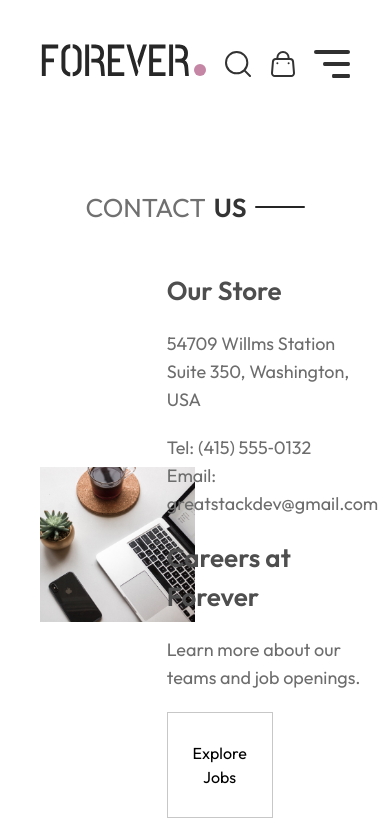
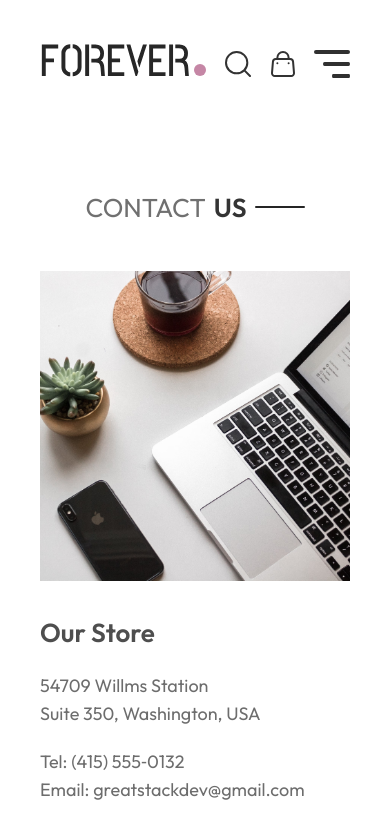
Before and after one commit to bimasenaadji/forever-app, a React (Vite) app: page /contact-us in a window 390 px wide. Shown: the top 832 px of the page. Built offline with nearby package versions, Linux system fonts and the light colour scheme.

Commit message:
fix(contact): fix layouting grid

```diff
--- a/src/pages/ContactUs.jsx
+++ b/src/pages/ContactUs.jsx
@@ -11,7 +11,7 @@ const ContactUs = () => {
         word2={"Us"}
         className={"justify-center mb-6"}
       />
-      <div className="grid grid-cols-2 place-items-center mb-20">
+      <div className="grid grid-cols-1 gap-y-8 lg:grid-cols-2 place-items-center mb-20">
         <img src={contactImage} alt="Contact Us" />
         <div className="flex flex-col gap-y-5">
           <h4 className="font-semibold text-[26px] text-contact-h">
```
